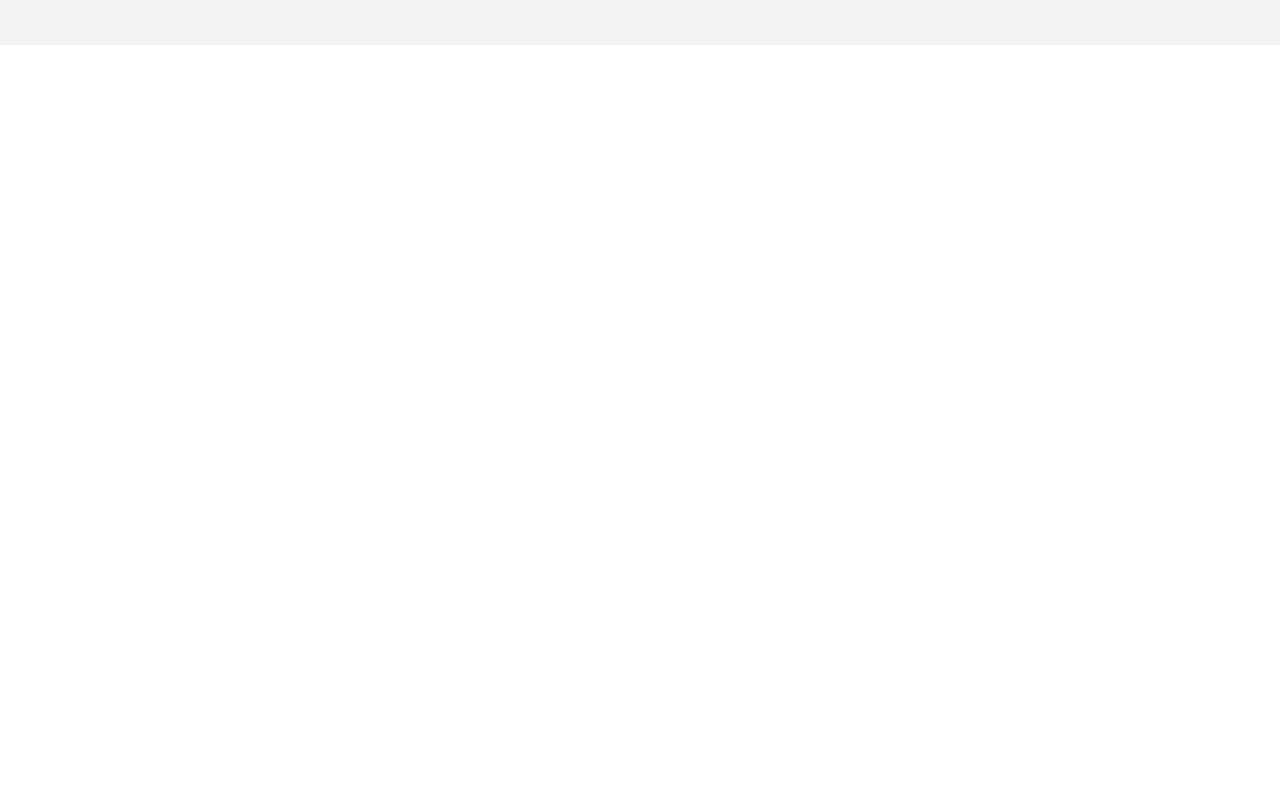
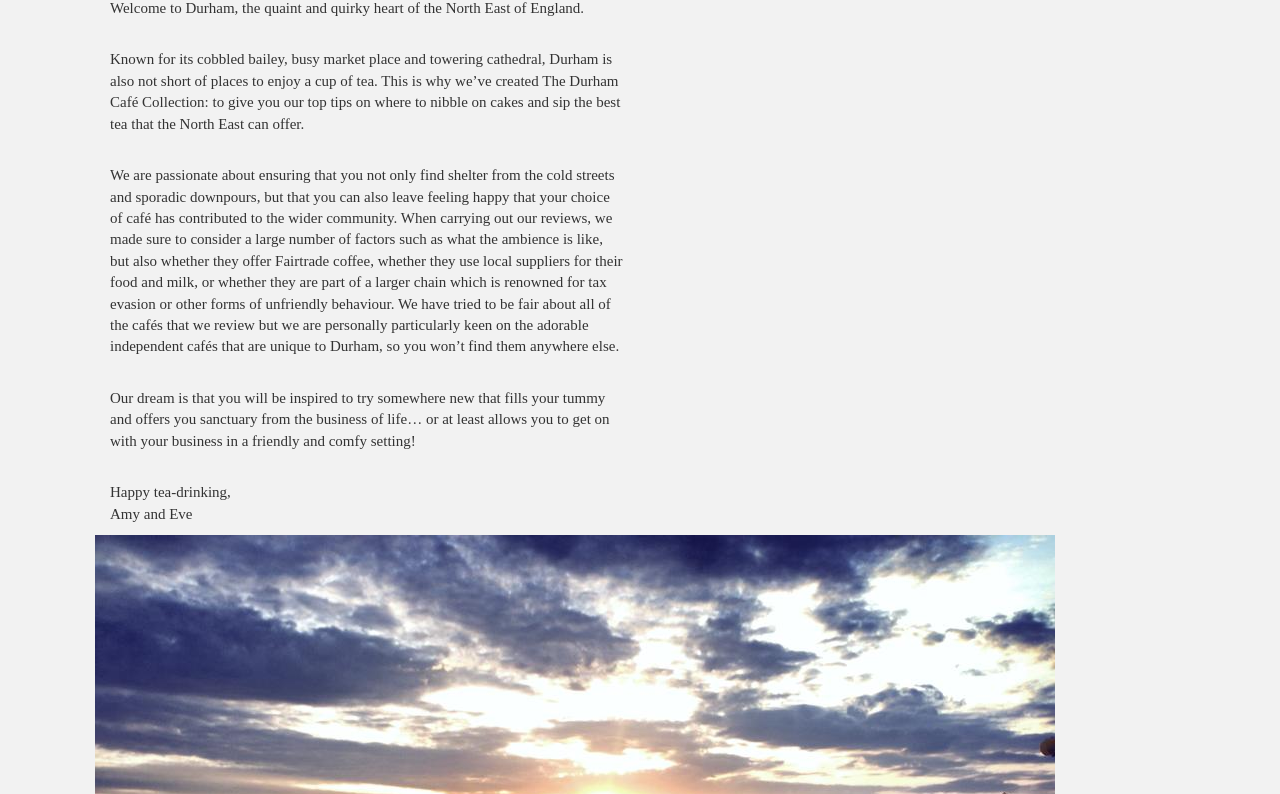
Before and after one commit to amyjay/Code-First-Girls-website, a plain HTML site: page About Durham.html in a window 1280 px wide. Shown: the part 675-1469 px from the top of the page. Before the commit the page ends 800 px from the top, so only its background shows below. Drawn offline with nearby package versions, Linux system fonts and the light colour scheme.

Commit message:
About us page details
Added description and image to about us page

```diff
--- a/About Durham.html
+++ b/About Durham.html
@@ -65,7 +65,22 @@
     </nav>
 
     <div class="main">
-
+    <h2>About Us</h2>
+    <div class="row">
+    <div class="col-xs-12 col-md-6">
+    <p>
+    Welcome to Durham, the quaint and quirky heart of the North East of England. </p> <br>
+    <p> Known for its cobbled bailey, busy market place and towering cathedral, Durham is also not short of places to enjoy a cup of tea. This is why we’ve created The Durham Café Collection: to give you our top tips on where to nibble on cakes and sip the best tea that the North East can offer. </p> <br>
+    <p> We are passionate about ensuring that you not only find shelter from the cold streets and sporadic downpours, but that you can also leave feeling happy that your choice of café has contributed to the wider community. When carrying out our reviews, we made sure to consider a large number of factors such as what the ambience is like, but also whether they offer Fairtrade coffee, whether they use local suppliers for their food and milk, or whether they are part of a larger chain which is renowned for tax evasion or other forms of unfriendly behaviour. We have tried to be fair about all of the cafés that we review but we are personally particularly keen on the adorable independent cafés that are unique to Durham, so you won’t find them anywhere else. </p> <br>
+    <p> Our dream is that you will be inspired to try somewhere new that fills your tummy and offers you sanctuary from the business of life… or at least allows you to get on with your business in a friendly and comfy setting! </p> <br>
+    <p> Happy tea-drinking, <br>
+    Amy and Eve
+    </p>
+    </div>
+    <div clas="col-xs-12 col-md-6">
+    <img src="dist/images/cathedral field.jpg" class="img-responsive">
+    </div>
+    </div>
     </div>
 
   </body>
```
Also changed, not shown: dist/images/cathedral field.jpg (added).
